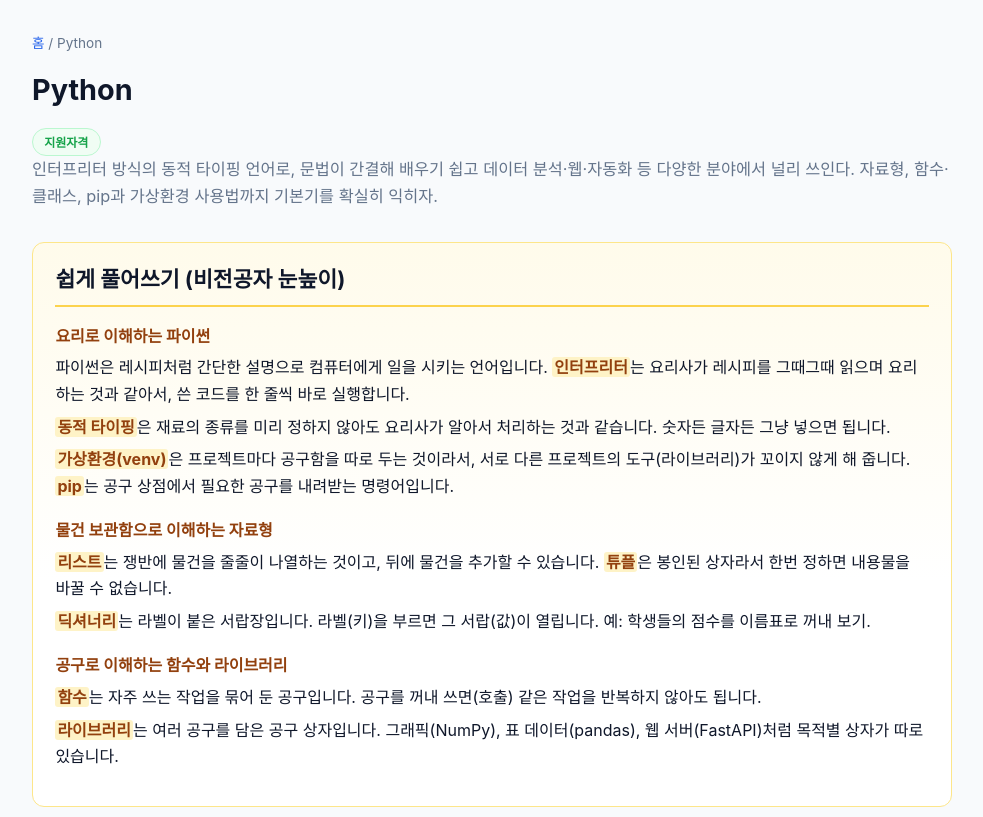
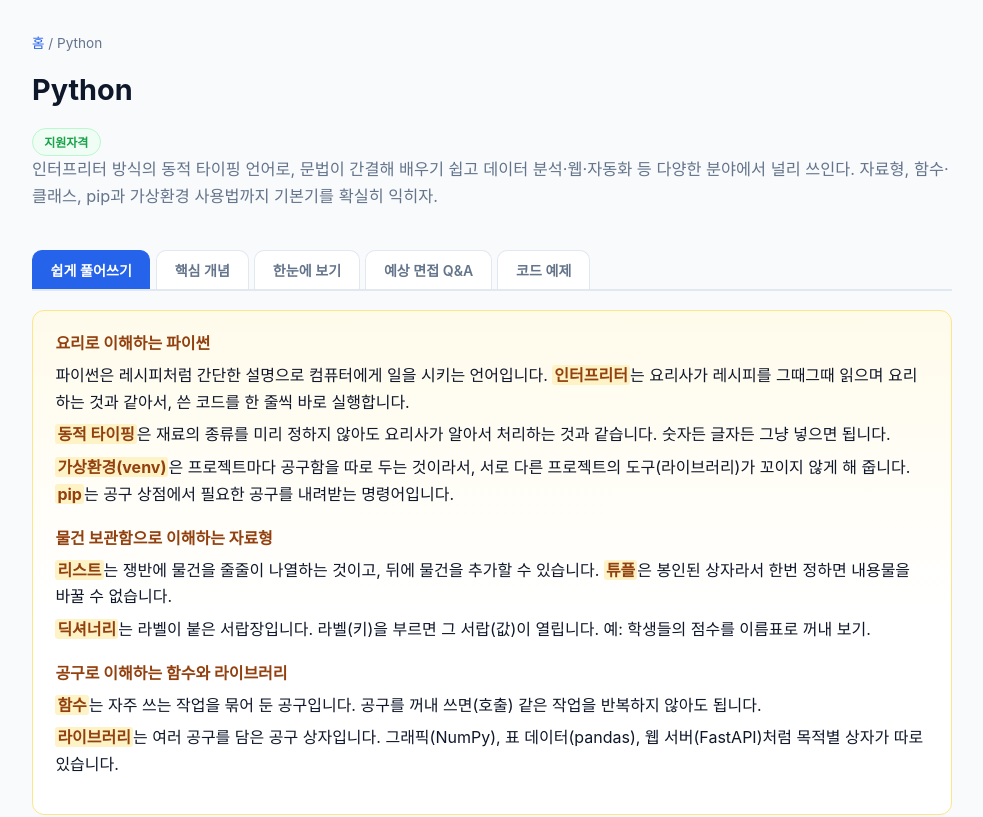
Before and after one commit to YongSeoock/hard-homework, a Next.js app: page /topics/python in a window 1280 px wide. Shown: the top 817 px of the page, without its empty margins (148-1131 px from the left). Built offline with nearby package versions, Linux system fonts and the light colour scheme.

Commit message:
feat: 주제 페이지 파트별 탭 전환 + 핵심 개념 용어 자동 볼드 (issue #5)

```diff
--- a/app/globals.css
+++ b/app/globals.css
@@ -501,3 +501,49 @@ a:hover {
   padding: 0 2px;
   background: #fef3c7;
 }
+
+/* ---------- Tabs ---------- */
+.topic-tabs {
+  margin-top: 0.5rem;
+}
+
+.tab-bar {
+  display: flex;
+  flex-wrap: wrap;
+  gap: 0.35rem;
+  border-bottom: 2px solid var(--border);
+  padding-top: 0.5rem;
+  position: sticky;
+  top: 0;
+  background: var(--bg);
+  z-index: 5;
+}
+
+.tab-btn {
+  border: 1px solid var(--border);
+  border-bottom: none;
+  background: var(--surface);
+  color: var(--text-muted);
+  padding: 0.55rem 1.1rem;
+  font-size: 0.88rem;
+  font-weight: 600;
+  font-family: inherit;
+  cursor: pointer;
+  border-radius: 10px 10px 0 0;
+  transition: color 0.15s, background 0.15s;
+}
+
+.tab-btn:hover {
+  color: var(--text);
+}
+
+.tab-btn.active {
+  background: var(--primary);
+  color: #fff;
+  border-color: var(--primary);
+}
+
+.tab-panel {
+  padding-top: 1.2rem;
+  min-height: 30vh;
+}
--- a/app/topics/[slug]/page.tsx
+++ b/app/topics/[slug]/page.tsx
@@ -2,10 +2,7 @@ import Link from "next/link";
 import { notFound } from "next/navigation";
 import type { Metadata } from "next";
 import { topics, getTopic } from "@/lib/topics";
-import CodeBlock from "@/components/CodeBlock";
-import VisualBlock from "@/components/VisualBlock";
-import PythonRunner from "@/components/PythonRunner";
-import BoldText from "@/components/BoldText";
+import TopicTabs from "@/components/TopicTabs";
 
 export function generateStaticParams() {
   return topics.map((t) => ({ slug: t.slug }));
@@ -52,72 +49,7 @@ export default async function TopicPage({
         <p className="summary">{topic.summary}</p>
       </div>
 
-      {topic.plain && topic.plain.length > 0 && (
-        <section className="section plain-section">
-          <h2>쉽게 풀어쓰기 (비전공자 눈높이)</h2>
-          {topic.plain.map((p, i) => (
-            <div className="plain-block" key={i}>
-              <h3>{p.title}</h3>
-              {p.paragraphs.map((text, j) => (
-                <p key={j}>
-                  <BoldText text={text} />
-                </p>
-              ))}
-            </div>
-          ))}
-        </section>
-      )}
-
-      <section className="section">
-        <h2>핵심 개념</h2>
-        {topic.concepts.map((c, i) => (
-          <div className="concept" key={i}>
-            <h3>{c.heading}</h3>
-            {c.paragraphs.map((p, j) => (
-              <p key={j}>{p}</p>
-            ))}
-            {c.keyPoints && (
-              <ul className="keypoints">
-                {c.keyPoints.map((k, j) => (
-                  <li key={j}>{k}</li>
-                ))}
-              </ul>
-            )}
-          </div>
-        ))}
-      </section>
-
-      {topic.visuals && topic.visuals.length > 0 && (
-        <section className="section">
-          <h2>한눈에 보기</h2>
-          <VisualBlock visuals={topic.visuals} />
-        </section>
-      )}
-
-      <section className="section">
-        <h2>예상 면접 Q&amp;A</h2>
-        {topic.qa.map((q, i) => (
-          <div className="qa-item" key={i}>
-            <div className="q">{q.question}</div>
-            <div className="a">{q.answer}</div>
-          </div>
-        ))}
-      </section>
-
-      <section className="section">
-        <h2>코드 예제</h2>
-        {topic.code.map((ex, i) => (
-          <div className="code-example" key={i}>
-            <div className="code-title">{ex.title}</div>
-            {ex.description && <p className="code-desc">{ex.description}</p>}
-            {ex.language === "python" ? (
-              <PythonRunner code={ex.code} title={ex.title} />
-            ) : (
-              <CodeBlock language={ex.language} code={ex.code} />
-            )}
-          </div>
-        ))}
-      </section>
+      <TopicTabs topic={topic} />
 
       <nav className="footer-nav">
         {prev ? (
--- /dev/null
+++ b/components/TopicTabs.tsx
@@ -0,0 +1,168 @@
+"use client";
+
+import { useEffect, useMemo, useState, type ReactNode } from "react";
+import type { Topic, PlainSection } from "@/lib/topics/types";
+import BoldText from "./BoldText";
+import VisualBlock from "./VisualBlock";
+import PythonRunner from "./PythonRunner";
+import CodeBlock from "./CodeBlock";
+
+function extractTerms(plain?: PlainSection[]): string[] {
+  const set = new Set<string>();
+  for (const s of plain ?? []) {
+    for (const p of s.paragraphs) {
+      const matches = p.match(/\*\*([^*]+)\*\*/g);
+      if (matches) for (const m of matches) set.add(m.slice(2, -2));
+    }
+  }
+  return [...set];
+}
+
+function highlightTerms(text: string, terms: string[]): ReactNode[] {
+  const sorted = [...terms].sort((a, b) => b.length - a.length);
+  let nodes: ReactNode[] = [text];
+  for (const term of sorted) {
+    const next: ReactNode[] = [];
+    for (const node of nodes) {
+      if (typeof node !== "string") {
+        next.push(node);
+        continue;
+      }
+      const parts = node.split(term);
+      if (parts.length === 1) {
+        next.push(node);
+        continue;
+      }
+      for (let i = 0; i < parts.length; i++) {
+        if (i > 0) next.push(<strong key={`${term}-${i}`}>{term}</strong>);
+        if (parts[i]) next.push(parts[i]);
+      }
+    }
+    nodes = next;
+  }
+  return nodes;
+}
+
+export default function TopicTabs({ topic }: { topic: Topic }) {
+  const terms = useMemo(() => extractTerms(topic.plain), [topic.plain]);
+
+  const tabs = useMemo(() => {
+    const list: { id: string; label: string }[] = [];
+    if (topic.plain && topic.plain.length > 0) {
+      list.push({ id: "plain", label: "쉽게 풀어쓰기" });
+    }
+    list.push({ id: "concepts", label: "핵심 개념" });
+    if (topic.visuals && topic.visuals.length > 0) {
+      list.push({ id: "visuals", label: "한눈에 보기" });
+    }
+    list.push({ id: "qa", label: "예상 면접 Q&A" });
+    list.push({ id: "code", label: "코드 예제" });
+    return list;
+  }, [topic]);
+
+  const [active, setActive] = useState<string | undefined>(undefined);
+
+  useEffect(() => {
+    const fromHash = window.location.hash.replace("#", "");
+    setActive(tabs.some((t) => t.id === fromHash) ? fromHash : tabs[0]?.id);
+  }, [tabs]);
+
+  const activate = (id: string) => {
+    setActive(id);
+    try {
+      window.location.hash = id;
+    } catch {
+      /* ignore */
+    }
+  };
+
+  const activeTab = active ?? tabs[0]?.id;
+
+  return (
+    <div className="topic-tabs">
+      <div className="tab-bar" role="tablist">
+        {tabs.map((t) => (
+          <button
+            key={t.id}
+            role="tab"
+            aria-selected={activeTab === t.id}
+            className={`tab-btn ${activeTab === t.id ? "active" : ""}`}
+            onClick={() => activate(t.id)}
+          >
+            {t.label}
+          </button>
+        ))}
+      </div>
+
+      <div className="tab-panel">
+        {activeTab === "plain" && topic.plain && (
+          <section className="section plain-section">
+            {topic.plain.map((p, i) => (
+              <div className="plain-block" key={i}>
+                <h3>{p.title}</h3>
+                {p.paragraphs.map((text, j) => (
+                  <p key={j}>
+                    <BoldText text={text} />
+                  </p>
+                ))}
+              </div>
+            ))}
+          </section>
+        )}
+
+        {activeTab === "concepts" && (
+          <section className="section">
+            {topic.concepts.map((c, i) => (
+              <div className="concept" key={i}>
+                <h3>{c.heading}</h3>
+                {c.paragraphs.map((text, j) => (
+                  <p key={j}>{highlightTerms(text, terms)}</p>
+                ))}
+                {c.keyPoints && (
+                  <ul className="keypoints">
+                    {c.keyPoints.map((k, j) => (
+                      <li key={j}>{highlightTerms(k, terms)}</li>
+                    ))}
+                  </ul>
+                )}
+              </div>
+            ))}
+          </section>
+        )}
+
+        {activeTab === "visuals" && topic.visuals && (
+          <section className="section">
+            <VisualBlock visuals={topic.visuals} />
+          </section>
+        )}
+
+        {activeTab === "qa" && (
+          <section className="section">
+            {topic.qa.map((q, i) => (
+              <div className="qa-item" key={i}>
+                <div className="q">{q.question}</div>
+                <div className="a">{q.answer}</div>
+              </div>
+            ))}
+          </section>
+        )}
+
+        {activeTab === "code" && (
+          <section className="section">
+            {topic.code.map((ex, i) => (
+              <div className="code-example" key={i}>
+                <div className="code-title">{ex.title}</div>
+                {ex.description && <p className="code-desc">{ex.description}</p>}
+                {ex.language === "python" ? (
+                  <PythonRunner code={ex.code} title={ex.title} />
+                ) : (
+                  <CodeBlock language={ex.language} code={ex.code} />
+                )}
+              </div>
+            ))}
+          </section>
+        )}
+      </div>
+    </div>
+  );
+}
```
Also changed, not shown: .gh-workflows/issue-5/STATUS.md.
